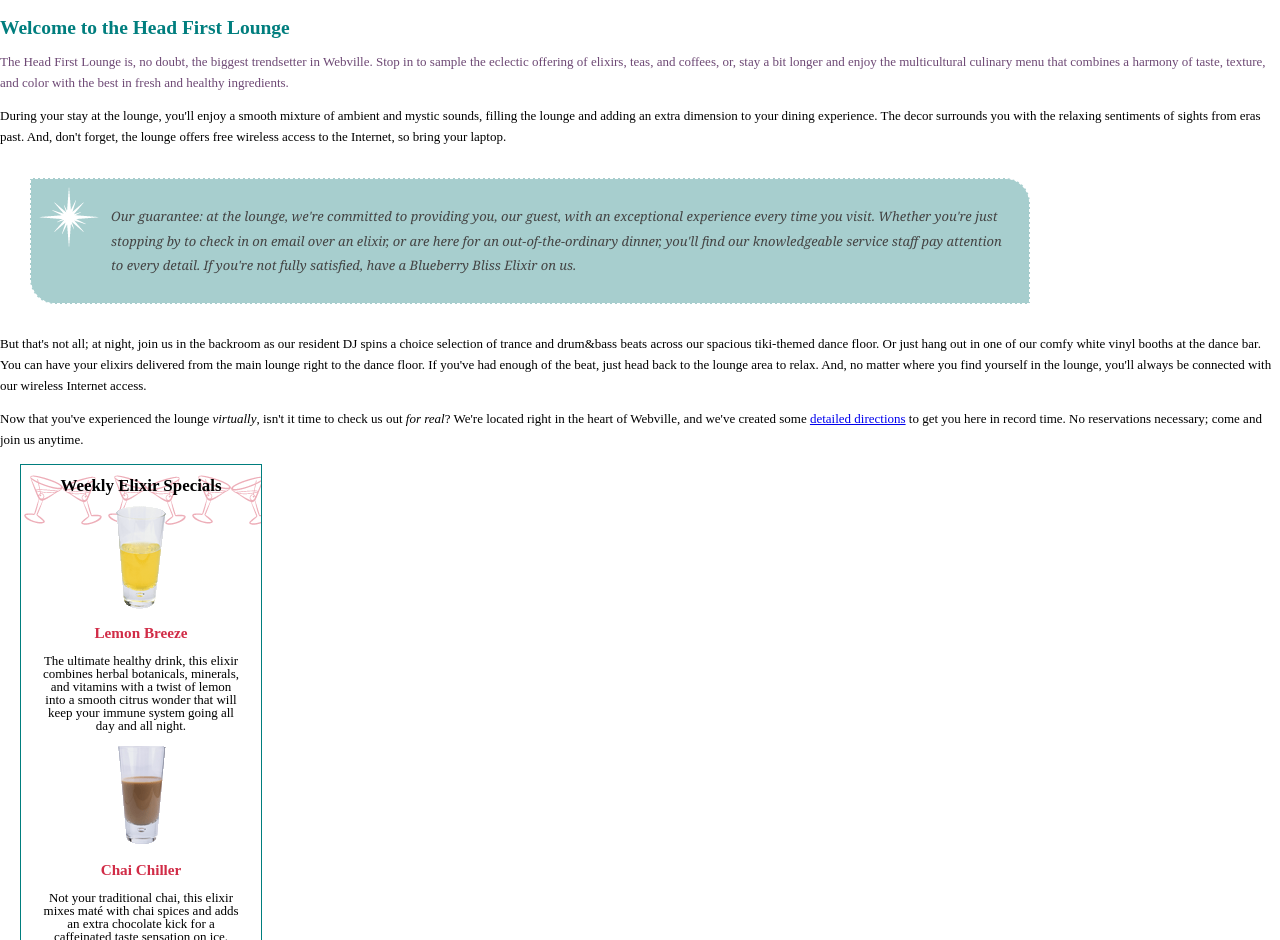
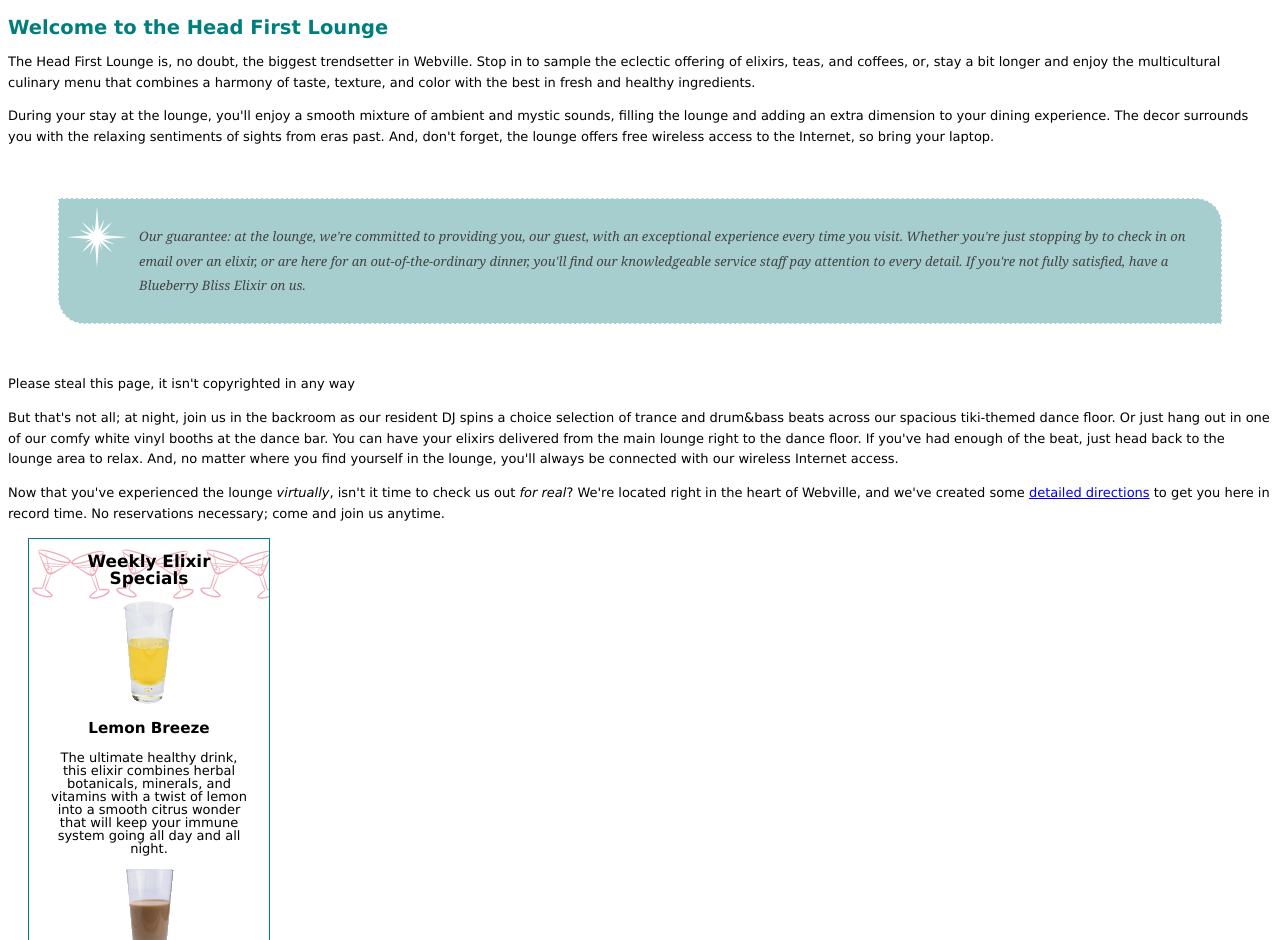
Before and after one commit to wangzai0214/work, a plain HTML site: page 19/lounge.html in a window 1280 px wide. Shown: the part 212-1152 px from the top of the page. Drawn offline with Linux system fonts and the light colour scheme.

Commit message:
Add files via upload

```diff
--- a/19/lounge.css
+++ b/19/lounge.css
@@ -1,100 +1,92 @@
 body {
-	font-size: small; /* 新的属性值，请自行了解 */
-	font-family: Verdana，Helvetica， Arial;
-  line-height: 1.6em;
-  margin: 0%;
-  padding: 0%;
+	font-size: small; /* 设置字体大小为 small */
+	font-family: Verdana, Helvetica, Arial; /*设置字体*/
+  line-height: 1.6em; /* 设置行高为字体大小的 1.6 倍 */
+  /*padding: 0;
+  margin: 0;*/ /* 去除 body 元素的内边距和外边距 */
 }
 
+/*p {
+  padding: 0;
+  margin: 0;
+}/* 去除 body 元素的内边距和外边距 */
+
 h1, h2 {
-	color: #007e7e; /* 将标题设置为一种青绿色，使他和 logo 更相合 */
-
+	color: #007e7e; /* 设置标题颜色 */
 }
 
 h1 {
-	font-size: 1.5em;
+	font-size: 1.5em; /*设置字体大小*/
 }
 
-.elixirs h2 {
-	font-size: 1.3em;
-  color: black;
-}
-.elixirs h3 {
-  color: #d12c47;
+h2 {
+	font-size: 1.3em; /*设置字体大小*/
 }
 
-
 .guarantee {
-  border-color:        white;
-  border-width:        1px;
-  border-style:        dashed;
-  background-color:    #a7cece;
-  padding:             25px;
-  margin:              30px;
+  border-color: white;/*设置边框颜色*/
+  border-width: 1px;/*设置边框宽度*/
+  border-style: dashed;/*/* 设置边框样式为虚线 */
+  background-color: #a7cece;
+  margin: 30px;
   line-height: 1.9em;
-  font-style: italic;
   color: #444444;
-  font-family: Georgia, "Times New Roman";
+  font-style:italic;
+  font-family:Georgia, "Times New Roman";
   background-image: url(images/background.gif);
   background-repeat: no-repeat;
   background-position: top left;
   padding: 25px;
   padding-left: 80px;
   margin-right: 250px;
-  border-top-right-radius: 25px;
-  border-bottom-left-radius: 25px;
+  border-top-right-radius: 2em;
+  border-bottom-left-radius: 2em;
+  margin: 50px;
 }
 
-.elixirs
-{
-  border-width: thin;
-	border-style: solid;
-	border-color: #007e7e;
-  width: 200px;
-  padding-right:   20px;
-	padding-bottom:20px;
-	padding-left:20px;
-	margin-left:20px;
-  background-image:url(images/cocktail.gif);
-	background-repeat:repeat-x;
-	text-align:center;
-  line-height: 1em;
+.elixirs{
+  border-width: thin; /*设置元素边框的宽度为细边框*/
+  border-style: solid;/*设置元素边框的样式为实线*/
+  border-color: #007e7e;/*设置元素边框的颜色为青绿色*/
+  width : 200px;/*设置元素的宽度为 200 像素*/
+  padding-right:   20px;/*设置元素内容与右边框之间的内边距为 20 像素*/
+	padding-bottom:  20px;/*置元素内容与下边框之间的内边距为 20 像素*/
+	padding-left:    20px;/*设置元素内容与左边框之间的内边距为 20 像素*/
+	margin-left:     20px;/*设置元素左边的外边距为 20 像素*/
+  background-image: url(images/cocktail.gif);/*设置元素的背景图像*/
+  background-repeat: repeat-x;/*设置背景图像在水平方向上重复*/
+  text-align: center; /*设置元素内文本的对齐方式为居中*/
+  /*line-height: 1em;*/
+  line-height: 1;
 }
 
+div h2{
+  color: black;
+}
 
 .cd {
 	font-style: italic;
 }
+
 .artist {
 	font-weight: bold;
 }
 
-
-.elixirs a:link {    /* 链接未访问时的样式 */
-	color: #007e7e;
-  text-decoration: none; /* 去掉链接下划线 */
-}
-.elixirs a:visited {  /* 链接已访问时的样式 */
-	color: #333333;
-  text-decoration: none; /* 去掉链接下划线 */
-}
-.elixirs a:hover { /* 鼠标悬停时的样式 */
-	background: #f88396;
-	color: #0d5353;
-  text-decoration: none; /* 去掉链接下划线 */
+span{
+  display: inline-block;
+  width: 200px;
 }
 
-.directions a:link {    /* 链接未访问时的样式 */
-	color: #007e7e;
-  text-decoration: none; /* 去掉链接下划线 */
+.elixirs a:link{
+  color: #007e7e;
 }
-.test {
-  color:chartreuse
+.elixirs a:visited{
+  color: #333333;
 }
-
-.h1,h2{
-  font-weight: 600;
+.elixirs a:hover{
+  background: #f88396;
+  color: #05d353;
 }
-.h1{
-  font-weight: 200;
+.elixirs a{
+  text-decoration: none;
 }
--- a/19/lounge.html
+++ b/19/lounge.html
@@ -4,23 +4,14 @@
     <meta charset="utf-8">
     <title>Head First Lounge</title>
     <link type="text/css" rel="stylesheet" href="lounge.css">
-
-    <style>
-      .test{
-      color: #6d4874;
-     }
-    </style>
-
   </head>
- <div>
   <body>
+    <div class="sy">
       <p><img src="images/logo.gif" alt="Head First Lounge"></p>
         <h1>Welcome to the Head First Lounge</h1>
     </div>
-
-  <div>
-
-    <p class="test">
+    <div class="js">
+      <p>
         The Head First Lounge is, no doubt, the biggest trendsetter in Webville.
         Stop in to sample the eclectic offering of elixirs, teas, and coffees,
         or, stay a bit longer and enjoy the multicultural culinary menu that
@@ -28,9 +19,7 @@
         and healthy ingredients.
       </p>
 
-    <p{
-      color:#48746c
-    }>
+      <p>
         During your stay at the lounge, you'll enjoy a smooth mixture of
         ambient and mystic sounds, filling the lounge and adding an extra dimension
         to your dining experience. The decor surrounds you with the relaxing sentiments
@@ -38,7 +27,7 @@
         access to the Internet, so bring your laptop.
       </p>
 
-    <p  class="guarantee">
+      <p class="guarantee">
         Our guarantee: at the lounge, we're committed to providing you,
         our guest, with an exceptional experience every time you visit.
         Whether you're just stopping by to check in on email over an
@@ -46,7 +35,7 @@
         find our knowledgeable service staff pay attention to every detail.
         If you're not fully satisfied, have a Blueberry Bliss Elixir on us.
       </p>
-
+      <p id="footer">Please steal this page, it isn't copyrighted in any way</p>
       <p>
         But that's not all; at night, join us in the backroom as our resident
         DJ spins a choice selection of trance and drum&amp;bass beats across
@@ -68,7 +57,6 @@
         come and join us anytime.
       </p>
     </div>
-
     <div class="elixirs">
       <h2>Weekly Elixir Specials</h2>
       <p>
@@ -110,8 +98,7 @@
          title="Head First Lounge Elixirs">elixirs</a>.
       </p>
     </div>
-
-  <div>
+    <div class="yylb">
       <h2>What's playing at the Lounge</h2>
       <p>
         We're frequently asked about the music we play at the lounge, and no wonder,
@@ -120,29 +107,28 @@
       </p>
       <ul>
         <li>
-          <span class="cd">Buddha Bar</span>,
+          <span class="cd">Buddha Bar</span>
           <span class="artist">Claude Challe</span>
         </li>
         <li>
-          <span class="cd">It Falls</span>,
+          <span class="cd">When It Falls</span>
           <span class="artist">Zero 7</span>
         </li>
         <li>
-          <span class="cd">Earth 7</span>,
+          <span class="cd">Earth 7</span>
           <span class="artist">L.T.J. Bukem</span>
         </li>
         <li>
-          <span class="cd">Le Roi Est Mort</span>,
-          <span class="artist">Vive Le Roi!, Enigma</span>
+          <span class="cd">Le Roi Est Mort, Vive Le Roi!</span>
+          <span class="artist">Enigma</span>
         </li>
         <li>
-          <span class="cd">Music for Airports</span>,
+          <span class="cd">Music for Airports</span>
           <span class="artist">Brian Eno</span>
         </li>
       </ul>
     </div>
-
-  <div>
+    <div class="footer">
       <p>
         &copy; 2012, Head First Lounge<br>
         All trademarks and registered trademarks appearing on this site are
```
Lines whose indentation alone changed are shown as unchanged.
